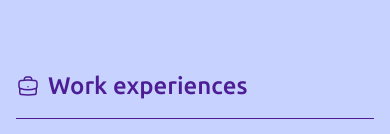
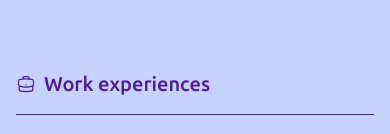
Before and after one commit to zchelalo/portfolio, a React (Vite) app: page / in a window 390 px wide. Shown: the part 580-714 px from the top of the page. Built offline with nearby package versions, Linux system fonts and the light colour scheme.

Commit message:
update: title size at phone

```diff
--- a/src/components/SectionLayout/index.tsx
+++ b/src/components/SectionLayout/index.tsx
@@ -18,10 +18,10 @@ function SectionLayout({
     <section id={id} className='w-full flex flex-col justify-center mt-24'>
 
       <header className='flex items-center'>
-        <span className='text-2xl text mr-2'>
+        <span className='text-xl sm:text-2xl text mr-2'>
           {icon({ title })}
         </span>
-        <h1 className='text-2xl text font-medium'>{title}</h1>
+        <h1 className='text-xl sm:text-2xl text font-medium'>{title}</h1>
       </header>
 
       {children}
```
